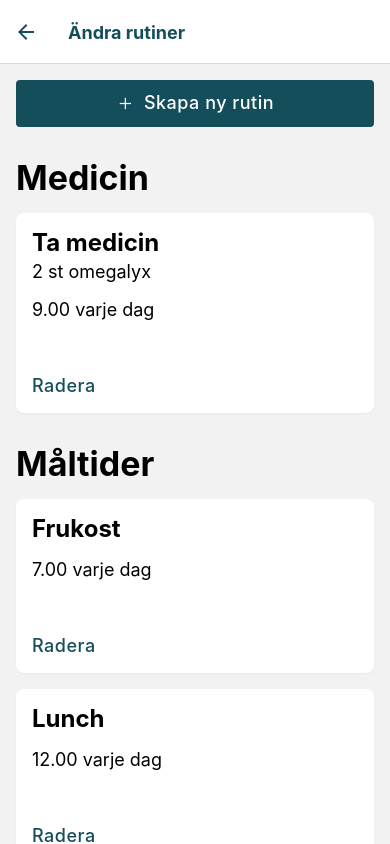
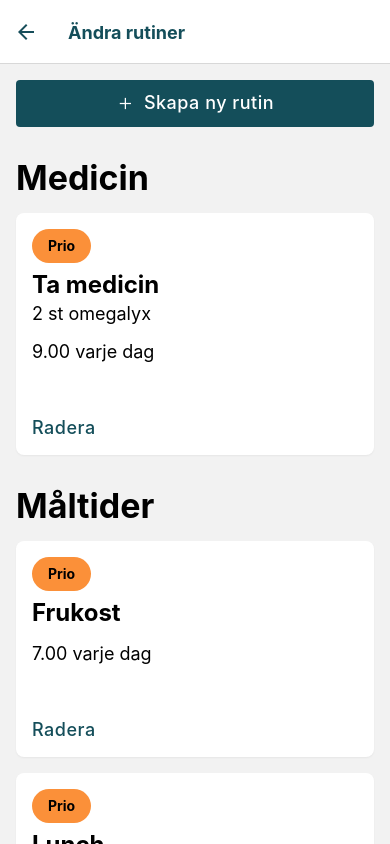
Before and after one commit to AdamMalm/Rutinskapare, a React Native app in the folder client/: screen /EditRoutines in a window 390 px wide. Built offline with nearby package versions, Linux system fonts and the light colour scheme.

Commit message:
add prio chip to routines

```diff
--- /dev/null
+++ b/client/components/PrioChip.js
@@ -0,0 +1,11 @@
+import { View, Text } from "react-native";
+
+const PrioChip = () => {
+  return (
+    <View className="py-2 px-4 rounded-full bg-orange mb-2">
+      <Text className="text-xs font-bold">Prio</Text>
+    </View>
+  );
+};
+
+export default PrioChip;
--- a/client/components/RoutineCards/Routine.js
+++ b/client/components/RoutineCards/Routine.js
@@ -1,9 +1,23 @@
 import { Text, View } from "react-native";
 import Button from "../Button";
+import PrioChip from "../PrioChip";
 
-const Routine = ({ id, title, description, time, isCompleted, ...rest }) => {
+const Routine = ({
+  id,
+  title,
+  description,
+  time,
+  isCompleted,
+  highPriority,
+  ...rest
+}) => {
   return (
     <View className="bg-white p-4 rounded-lg shadow-sm" {...rest}>
+      {highPriority && (
+        <View className="flex-row">
+          <PrioChip />
+        </View>
+      )}
       <View>
         <View className="flex-row justify-between">
           <View className="flex-row flex-1 mr-4">
--- a/client/components/RoutineCards/RoutineEdit.js
+++ b/client/components/RoutineCards/RoutineEdit.js
@@ -1,9 +1,23 @@
 import { Text, View } from "react-native";
 import Button from "../Button";
+import PrioChip from "../PrioChip";
 
-const RoutineEdit = ({ id, title, description, time, frequency, ...rest }) => {
+const RoutineEdit = ({
+  id,
+  title,
+  description,
+  time,
+  frequency,
+  highPriority = true,
+  ...rest
+}) => {
   return (
     <View className="bg-white p-4 rounded-lg shadow-sm" {...rest}>
+      {highPriority && (
+        <View className="flex-row">
+          <PrioChip />
+        </View>
+      )}
       <View className="flex flex-column space-y-4">
         <View>
           <Text className="text-lg font-bold color-primary100">{title}</Text>
--- a/client/components/RoutineCards/RoutineEditList.js
+++ b/client/components/RoutineCards/RoutineEditList.js
@@ -12,6 +12,7 @@ const RoutineEditList = ({ routines }) => {
           description={routine.description}
           time={routine.time}
           frequency={routine.frequency}
+          highPriority={routine.highPriority}
         />
       ))}
     </View>
--- a/client/components/RoutineCards/RoutineList.js
+++ b/client/components/RoutineCards/RoutineList.js
@@ -12,6 +12,7 @@ const RoutineList = ({ routines }) => {
           description={routine.description}
           time={routine.time}
           isCompleted={routine.isCompleted}
+          highPriority={routine.highPriority}
         />
       ))}
     </View>
```
